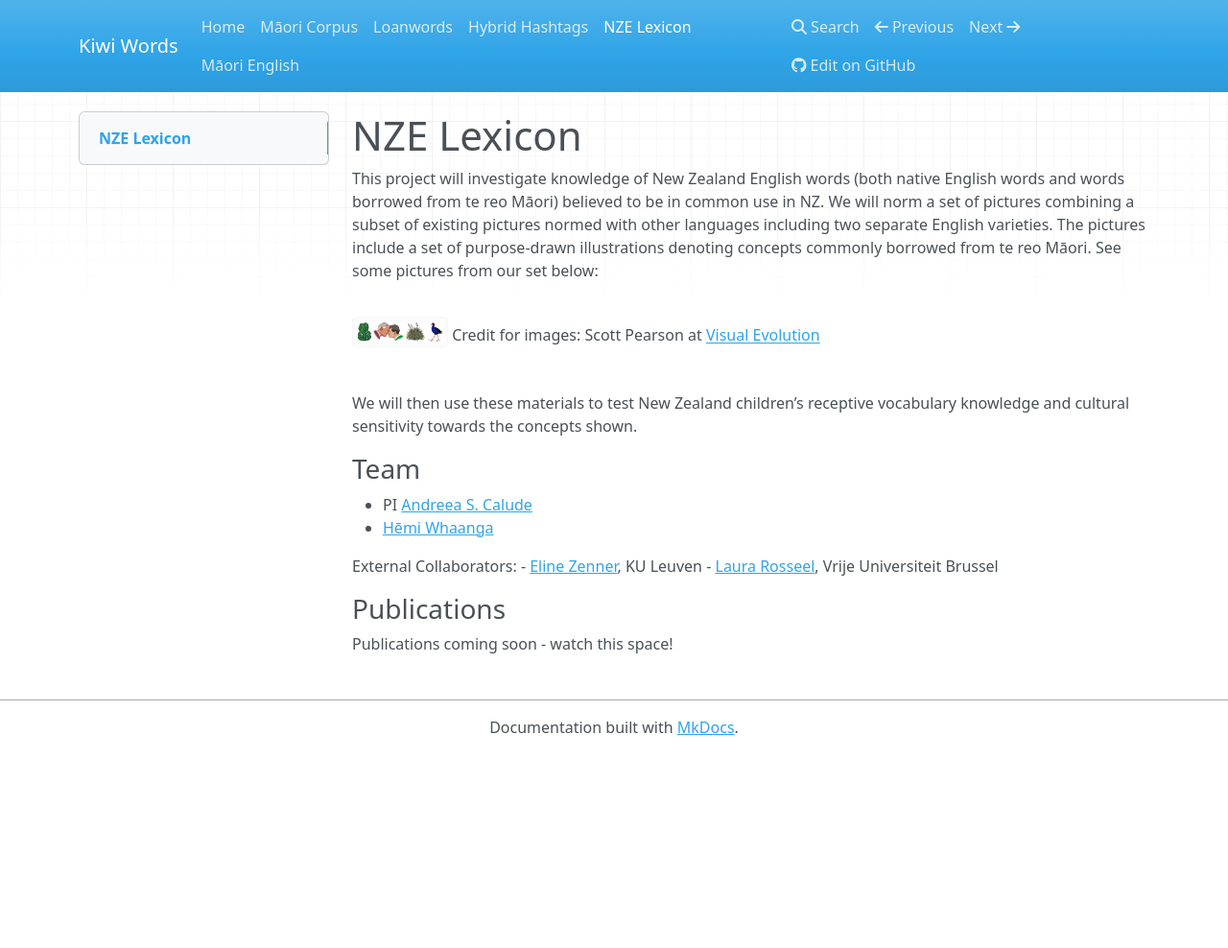
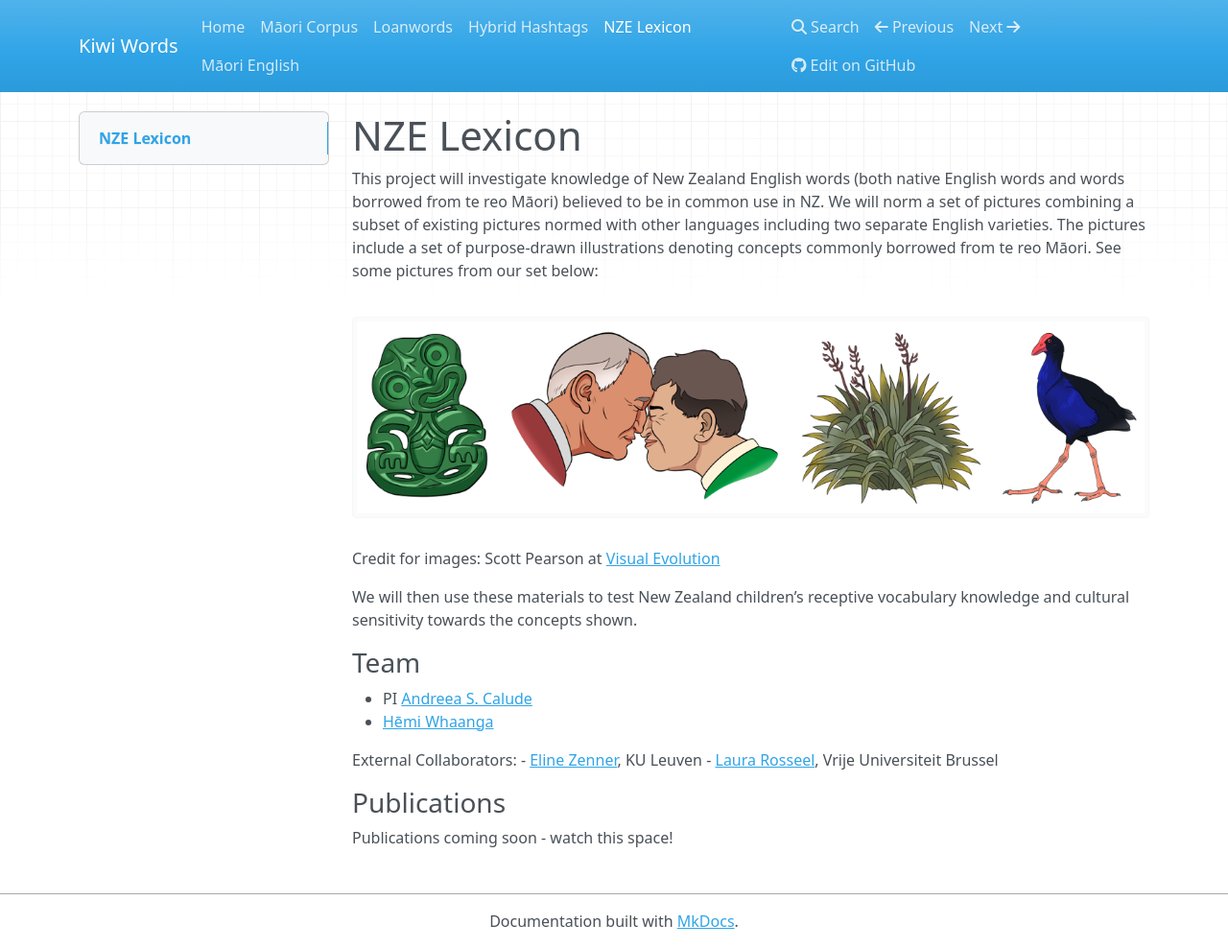
Before and after one commit to Waikato/kiwiwords, an MkDocs documentation site: the page built from docs/word_vectors.md, in a window 1280 px wide and 988 px high. Shown: the whole window at 96% size. Built offline with MkDocs 1.6.1, drawn with Linux system fonts in a browser that asks for light colours; nearby versions of some CDN libraries.

Commit message:
Update word_vectors.md

```diff
--- a/docs/word_vectors.md
+++ b/docs/word_vectors.md
@@ -2,7 +2,7 @@
 
 This project will investigate knowledge of New Zealand English words (both native English words and words borrowed from te reo Māori) believed to be in common use in NZ. We will norm a set of pictures combining a subset of existing pictures normed with other languages including two separate English varieties. The pictures include a set of purpose-drawn illustrations denoting concepts commonly borrowed from te reo Māori. See some pictures from our set below:
 
-<img src="../pics/maori_pics.png" alt="Four illustations of concepts borrowed from te reo Māori: tiki, hongi, harakeke/flax, Pukeko" width="100"/>
+<img src="../pics/maori_pics.png" alt="Four illustations of concepts borrowed from te reo Māori: tiki, hongi, harakeke/flax, Pukeko"/>
 Credit for images: Scott Pearson at [Visual Evolution](http://visualevolution.co.nz/wp/)
 
 We will then use these materials to test New Zealand children’s receptive vocabulary knowledge and cultural sensitivity towards the concepts shown.
```
